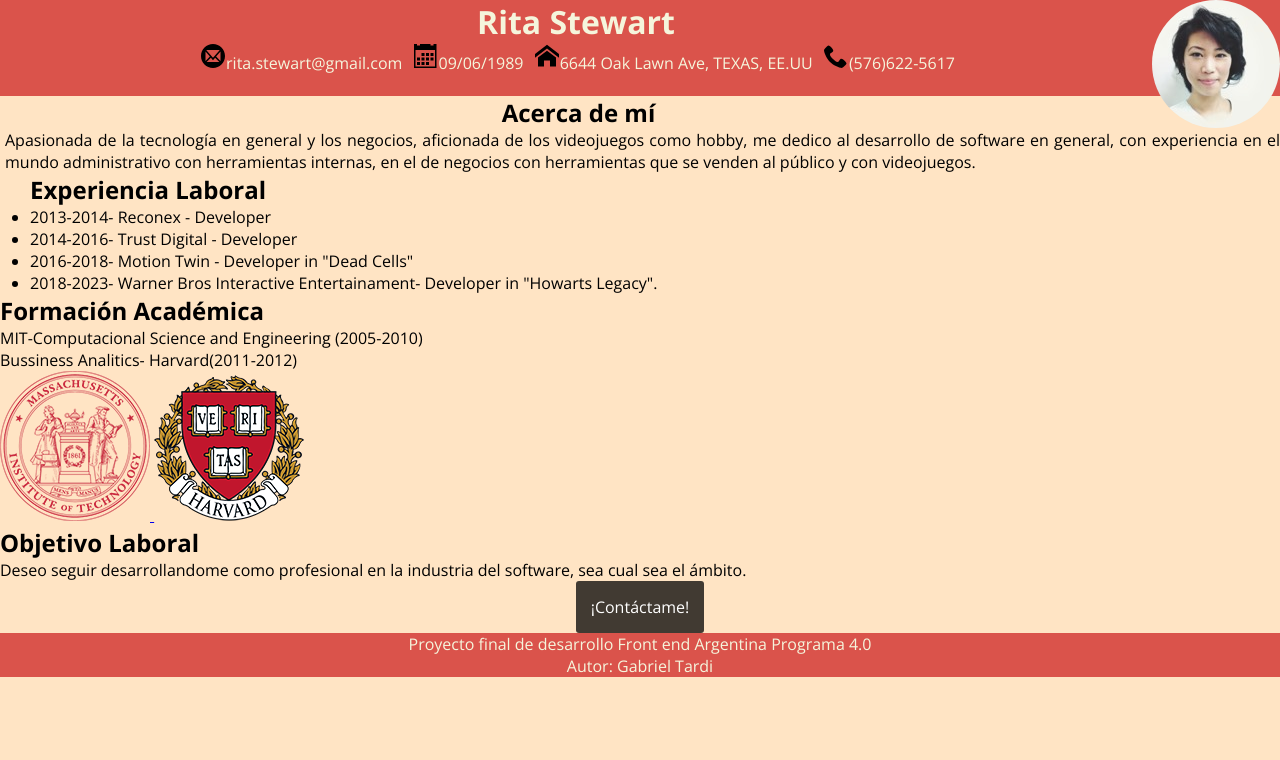
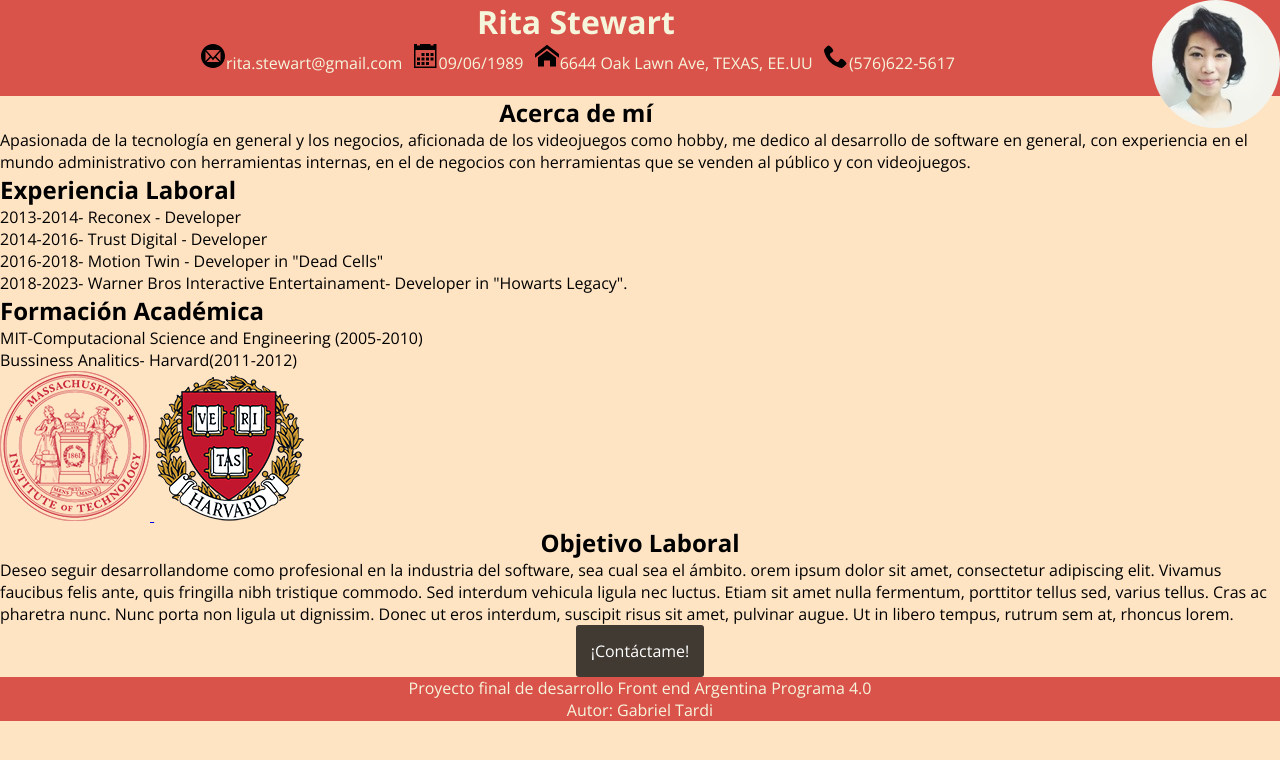
Before and after one commit to GabMT93/proyfinal, a plain HTML site: page ProyectoFinalCV/index.html in a window 1280 px wide. Drawn offline with nearby package versions, Linux system fonts and the light colour scheme.

Commit message:
Gabriel
Otros cambios

```diff
--- a/ProyectoFinalCV/estilos/estilos.css
+++ b/ProyectoFinalCV/estilos/estilos.css
@@ -15,6 +15,7 @@
  body {
     min-height: 100vh;
     background-color: bisque;
+    text-align: left;
   }
 #lista1 li {
     display:inline;
@@ -25,7 +26,12 @@
     transform: scale(1.5);
     padding: 5px;
 }
-
+.laboral,.est {
+    text-align: left;
+}
+.personal,.mot {
+    text-align: center;
+}
 .fotocv {
     float:right;
     border-radius: 100px;
@@ -35,19 +41,8 @@ header,footer {
     text-align: center;
     color: beige;
 }
-.personal {
-    text-align: center;
-}
-.InfoPersonal {
-    text-align: justify;
+.exp {
     padding-left: 5px;
-}
-.ExperienciaLaboral {
-    text-align: left;
-    padding-left: 30px;
-}
-.Estudios {
-    text-align: left;
 }
 .mit,.harvard {
     cursor: pointer;
--- a/ProyectoFinalCV/index.html
+++ b/ProyectoFinalCV/index.html
@@ -30,15 +30,15 @@
         al desarrollo de software en general, con experiencia en el mundo administrativo con herramientas internas,
         en el de negocios con herramientas que se venden al público y con videojuegos.
     </p></section>
-    <section class="ExperienciaLaboral"> <h2>Experiencia Laboral</h2>
-        <p><ul>
+    <section class="ExperienciaLaboral"> <h2 class="laboral">Experiencia Laboral</h2>
+        <p class="exp"><ul>
             <li>2013-2014- Reconex - Developer</li>
             <li>2014-2016- Trust Digital - Developer</li>
             <li>2016-2018- Motion Twin - Developer in "Dead Cells"</li>
             <li>2018-2023- Warner Bros Interactive Entertainament- Developer in "Howarts Legacy".</li>
           </ul></p>
 </section>
-    <section class="Estudios"> <h2>Formación Académica</h2>
+    <section class="Estudios"> <h2 class="est">Formación Académica</h2>
         <p>MIT-Computacional Science and Engineering (2005-2010) <br> Bussiness Analitics- Harvard(2011-2012)</p>
     <div class="links"><a href="https://cse.mit.edu/">
         <img class="mit" src="multimedia/MIT.png"
@@ -49,6 +49,11 @@
         alt="Harvard" title="Bussiness Analitics"/> </a> </div></section>
         <section class="motivos"> <h2 class="mot">Objetivo Laboral</h2>
             <p>Deseo seguir desarrollandome como profesional en la industria del software, sea cual sea el ámbito.
+                orem ipsum dolor sit amet, consectetur adipiscing elit. Vivamus faucibus felis ante, quis fringilla
+                nibh tristique commodo. Sed interdum vehicula ligula nec luctus. Etiam sit amet nulla fermentum,
+                porttitor tellus sed, varius tellus. Cras ac pharetra nunc. Nunc porta non ligula ut dignissim.
+                Donec ut eros interdum, suscipit risus sit amet, pulvinar augue. Ut in libero tempus, rutrum sem at,
+                rhoncus lorem.
             </p></section>
             <button class="btn" onclick="location.href='contacto.html'">¡Contáctame!</button>
     <footer>
```
